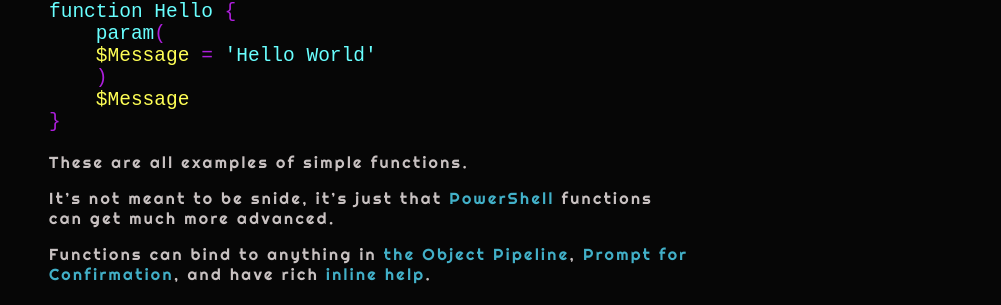
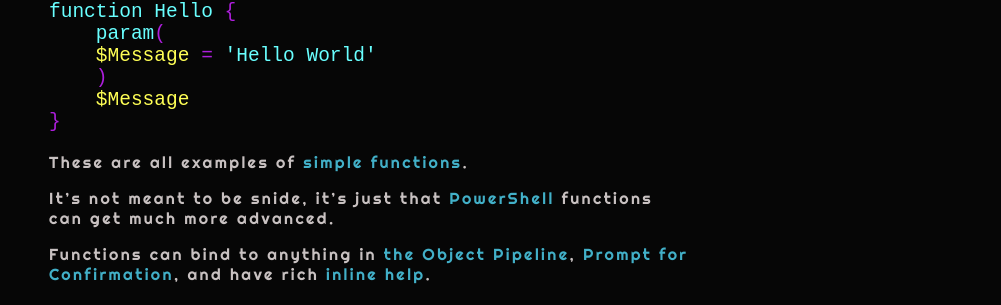
Before and after one commit to PowerShellGuides/PowerShellGuide, a Jekyll site: the page built from docs/PowerShell/Functions/index.markdown, in a window 1280 px wide. Shown: the part 915-1220 px from the top of the page, without its empty margins (279-1280 px from the left). Built offline with Jekyll 4.4.1, drawn with Linux system fonts in a browser that asks for light colours; part of the change alters nothing that is shown.

```diff
--- a/docs/PowerShell/Functions/index.markdown
+++ b/docs/PowerShell/Functions/index.markdown
@@ -32,7 +32,7 @@ You can also declare [parameters](/PowerShell/Parameters) in a `param()` block
 
 <pre><br/><span class='Verbose'>function</span>&nbsp;<span class='Verbose'>Hello</span>&nbsp;<span class='Magenta'>{</span><br/>&nbsp;&nbsp;&nbsp;&nbsp;<span class='Verbose'>param</span><span class='Magenta'>(</span><br/>&nbsp;&nbsp;&nbsp;&nbsp;<span class='Warning'>$Message</span>&nbsp;<span class='Magenta'>=</span>&nbsp;<span class='Verbose'>'Hello World'</span><br/>&nbsp;&nbsp;&nbsp;&nbsp;<span class='Magenta'>)</span><br/>&nbsp;&nbsp;&nbsp;&nbsp;<span class='Warning'>$Message</span><br/><span class='Magenta'>}</span><br/></pre>
 
-These are all examples of simple functions.
+These are all examples of [simple functions](/PowerShell/Functions/Simple-Functions).
 
 It's not meant to be snide, it's just that [PowerShell](/PowerShell) functions can get much more advanced.
 
```
